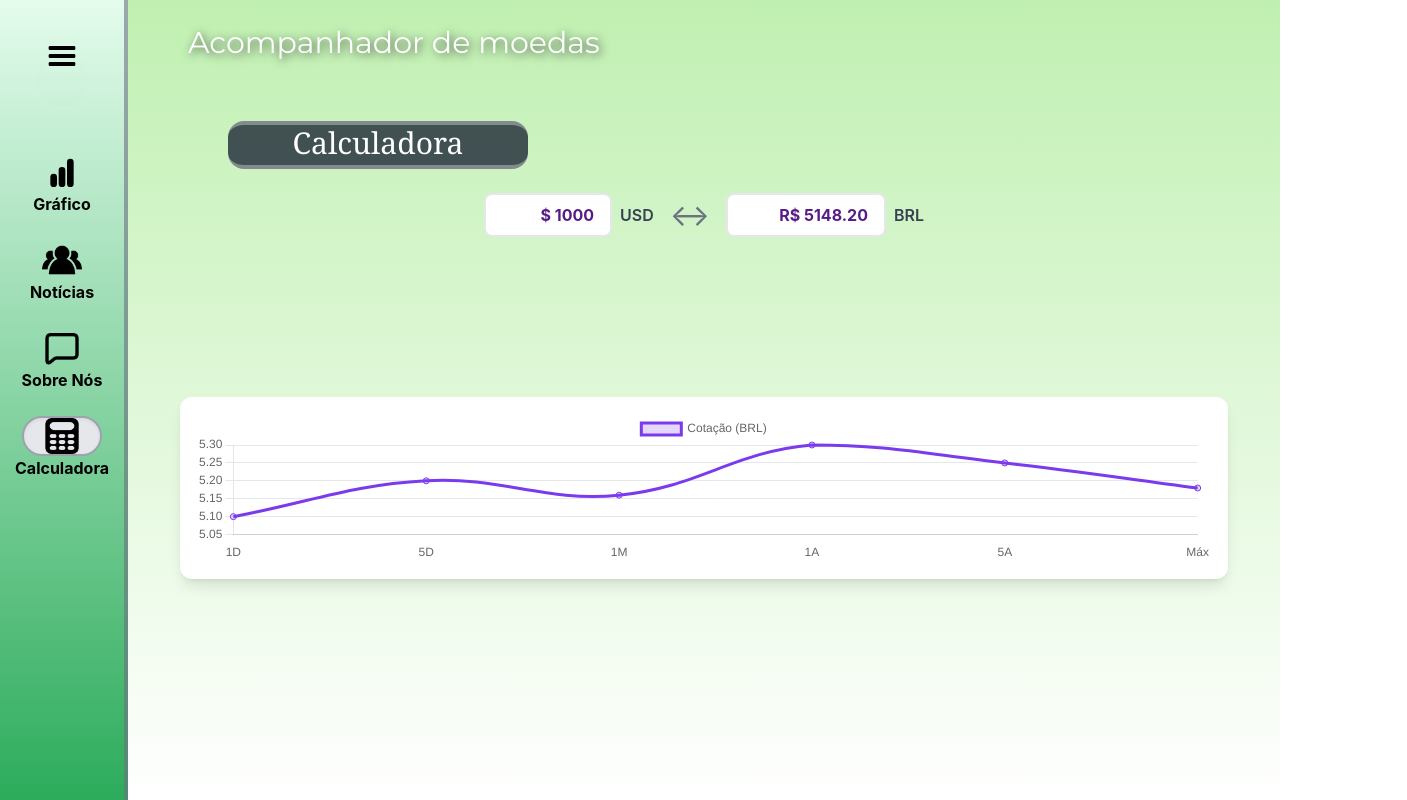
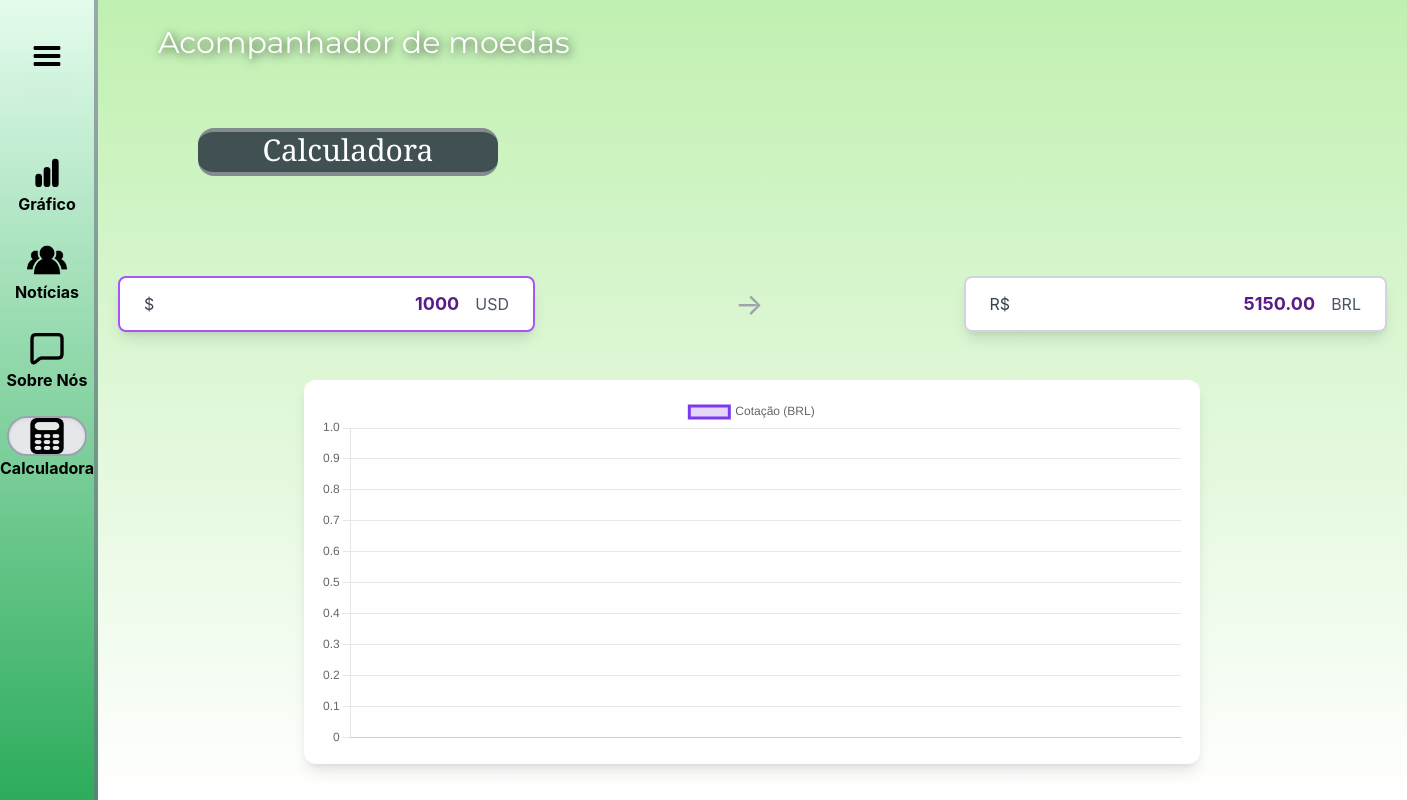
Before and after one commit to igormooura/AppFinanceiro, a React (Create React App) app in the folder view/: page /calculadora in a window 1280 px wide. Shown: the whole page, 1407 px wide, since content can reach past the window. Built offline with nearby package versions, Linux system fonts and the light colour scheme.

Commit message:
melhorias no gráfico, mais parecido com o figma

```diff
--- a/view/src/pages/Calculator/Calculadora.js
+++ b/view/src/pages/Calculator/Calculadora.js
@@ -1,4 +1,4 @@
-import React, { useState } from "react";
+import React, { useState, useEffect } from "react";
 import { Line } from "react-chartjs-2";
 import {
   Chart as ChartJS,
@@ -26,14 +26,29 @@ ChartJS.register(
 
 function Calculadora() {
   const [valor, setValor] = useState(1000);
-  const [convertido, setConvertido] = useState(5148.2);
+  const [cotacao, setCotacao] = useState(5.15);
+  const [convertido, setConvertido] = useState(valor * cotacao);
+
+  useEffect(() => {
+    setConvertido(valor * cotacao);
+  }, [valor, cotacao]);
+
+  const handleChangeValor = (e) => {
+    const novoValor = e.target.value.replace(/[^0-9.]/g, "");
+    setValor(novoValor ? parseFloat(novoValor) : "");
+  };
+
+  const handleChangeCotacao = (e) => {
+    const novaCotacao = e.target.value.replace(/[^0-9.]/g, "");
+    setCotacao(novaCotacao ? parseFloat(novaCotacao) : "");
+  };
 
   const dadosGrafico = {
-    labels: ["1D", "5D", "1M", "1A", "5A", "Máx"],
+    labels: [],
     datasets: [
       {
         label: "Cotação (BRL)",
-        data: [5.1, 5.2, 5.16, 5.3, 5.25, 5.18],
+        data: [],
         borderColor: "#7C3AED",
         backgroundColor: "rgba(124, 58, 237, 0.2)",
         fill: true,
@@ -47,57 +62,64 @@ function Calculadora() {
     maintainAspectRatio: false,
     plugins: {
       legend: {
-        position: 'top',
-      }
+        position: "top",
+      },
     },
     scales: {
       y: {
         grid: {
-          color: '#e5e7eb'
-        }
+          color: "#e5e7eb",
+        },
       },
       x: {
         grid: {
-          display: false
-        }
-      }
-    }
+          display: false,
+        },
+      },
+    },
   };
+
+
 
   return (
     <div className="flex h-screen w-full">
       <Sidebar />
 
-      <div className="flex-1 bg-gradient-to-b from-[#C0F0B1] to-white p-5 relative">
+      <div className="flex-1 bg-gradient-to-b from-[#C0F0B1] to-white p-5 relative flex flex-col">
         <TitleComponent />
         <PageName name="Calculadora" />
 
-        <div className="flex items-center gap-4 justify-center mt-6">
-          <div className="flex items-center gap-2">
-            <input
-              type="text"
-              value={`$ ${valor}`}
-              className="w-32 px-4 py-2 border-2 border-gray-200 rounded-lg text-right font-bold text-purple-900"
-              readOnly
-            />
-            <span className="font-semibold text-gray-700">USD</span>
+        <div className="flex flex-col items-center mt-[100px] space-y-12">
+          <div className="flex items-center gap-[200px]">
+            <div className="flex items-center border-2 border-purple-500 rounded-lg px-6 py-3 bg-white shadow-lg">
+              <span className="text-gray-700 mr-2">$</span>
+              <input
+                type="text"
+                value={valor}
+                onChange={handleChangeValor}
+                className="w-100 px-2 text-right font-bold text-purple-900 border-none outline-none text-lg"
+                placeholder="0"
+              />
+              <span className="ml-2 text-gray-600">USD</span>
+            </div>
+
+            <div className="text-3xl text-gray-400">→</div>
+
+            <div className="flex items-center border-2 border-gray-300 rounded-lg px-6 py-3 bg-white shadow-lg">
+              <span className="text-gray-700 mr-2">R$</span>
+              <input
+                type="text"
+                value={convertido.toFixed(2)}
+                className="w-100 px-2 text-right font-bold text-purple-900 border-none outline-none text-lg"
+                readOnly
+              />
+              <span className="ml-2 text-gray-600">BRL</span>
+            </div>
           </div>
 
-          <div className="text-3xl text-gray-500">↔</div>
-
-          <div className="flex items-center gap-2">
-            <input
-              type="text"
-              value={`R$ ${convertido.toFixed(2)}`}
-              className="w-40 px-4 py-2 border-2 border-gray-200 rounded-lg text-right font-bold text-purple-900"
-              readOnly
-            />
-            <span className="font-semibold text-gray-700">BRL</span>
+          <div className="bg-white p-4 rounded-xl shadow-lg w-full max-w-4xl h-96">
+            <Line data={dadosGrafico} options={opcoesGrafico} />
           </div>
-        </div>
-
-        <div className="mt-40 bg-white p-4 rounded-xl shadow-lg h-90 mx-8">
-          <Line data={dadosGrafico} options={opcoesGrafico} />
         </div>
       </div>
     </div>
```
